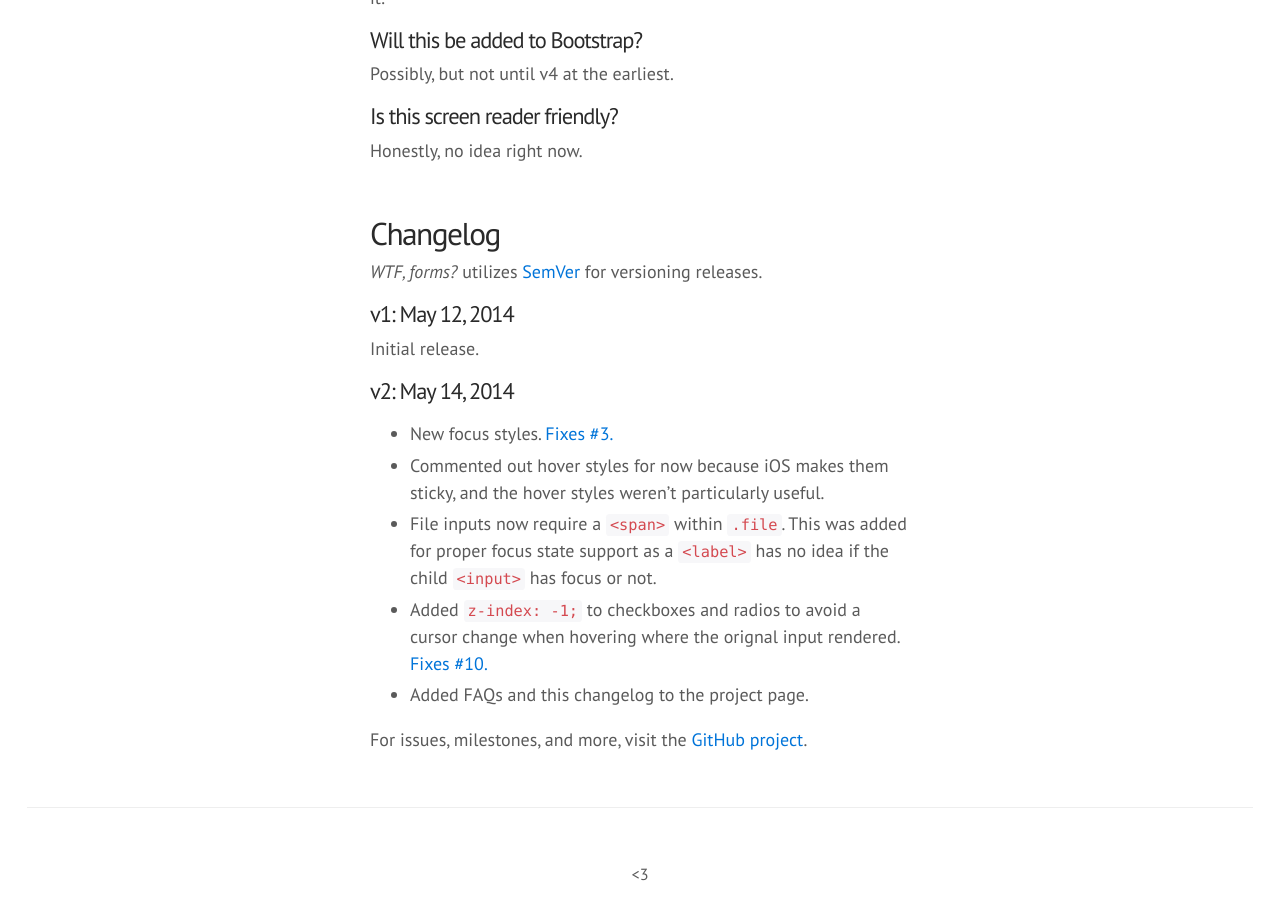
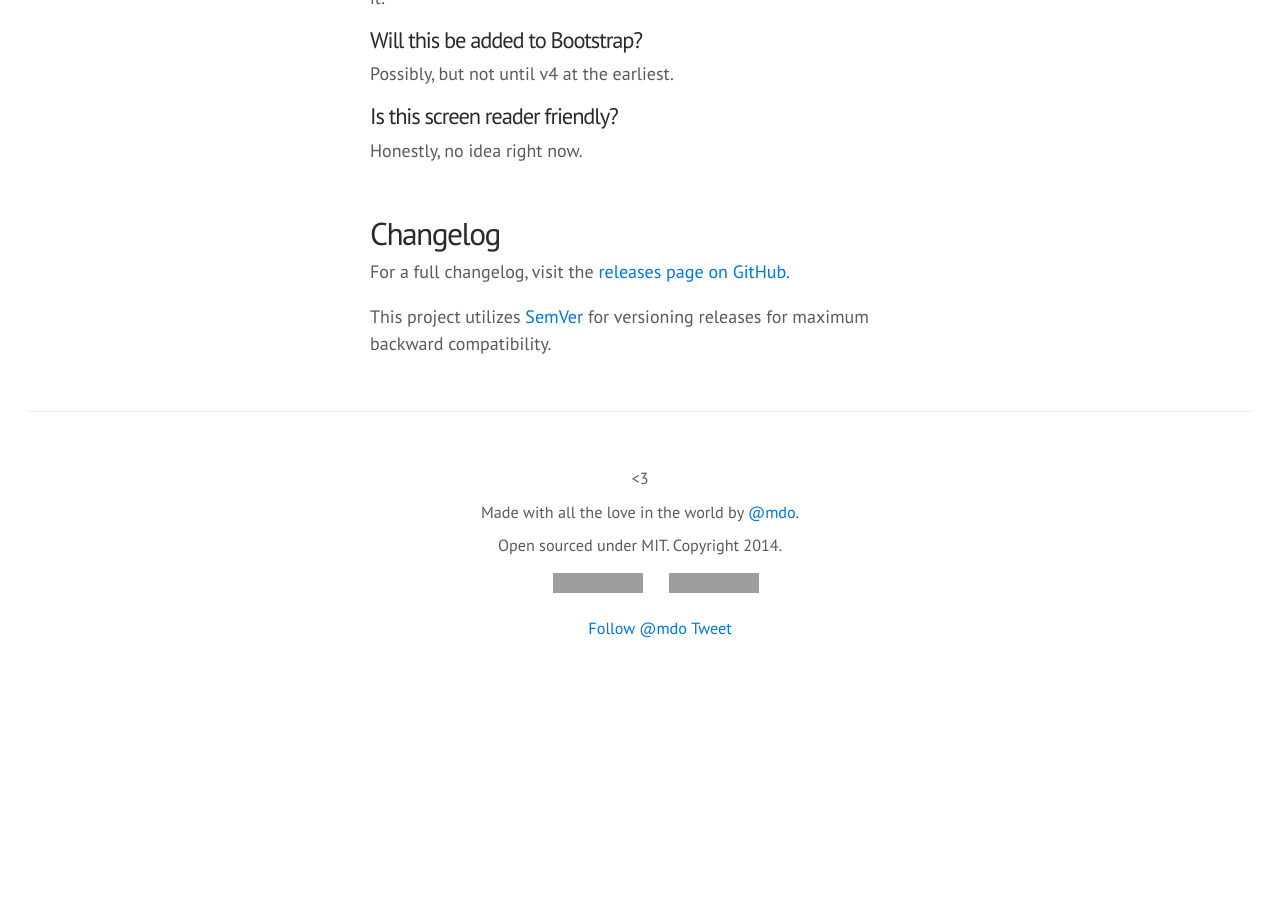
Before and after one commit to mdo/wtf-forms, a Jekyll site: the page built from index.md, in a window 1280 px wide and 900 px high, scrolled down 4004 px. Built offline with Jekyll 4.4.1, drawn with Linux system fonts in a browser that asks for light colours; some web fonts are replaced; Markdown is read by kramdown in place of the engine named in the settings; comment, search, counter and statistics services are not loaded; after the commit the page ends 4734 px from its top, so only the background shows below that; grey boxes are pictures that could not be loaded.

Commit message:
urls and docs update

```diff
--- a/_config.yml
+++ b/_config.yml
@@ -1,7 +1,7 @@
 name:          "WTF, forms?"
 url:           http://wtfforms.com
-repo:          https://github.com/mdo/wtf-forms
-twitter:       https://twitter.com/mdo
+repo:          https://github.com/mdo/wtf-forms/
+twitter:       https://twitter.com/mdo/
 
 markdown:      redcarpet
 permalink:     pretty
--- a/index.md
+++ b/index.md
@@ -102,16 +102,6 @@
 
 ### Changelog
 
-*WTF, forms?* utilizes [SemVer](http://semver.org) for versioning releases.
+For a full changelog, visit the [releases page on GitHub]({{ site.repo }}/releases).
 
-#### v1: May 12, 2014
-Initial release.
-
-#### v2: May 14, 2014
-* New focus styles. [Fixes #3.](https://github.com/mdo/wtf-forms/issues/3)
-* Commented out hover styles for now because iOS makes them sticky, and the hover styles weren't particularly useful.
-* File inputs now require a `<span>` within `.file`. This was added for proper focus state support as a `<label>` has no idea if the child `<input>` has focus or not.
-* Added `z-index: -1;` to checkboxes and radios to avoid a cursor change when hovering where the orignal input rendered. [Fixes #10.](https://github.com/mdo/wtf-forms/pull/10)
-* Added FAQs and this changelog to the project page.
-
-For issues, milestones, and more, visit the [GitHub project]({{ site.repo }}).
+This project utilizes [SemVer](http://semver.org) for versioning releases for maximum backward compatibility.
```
